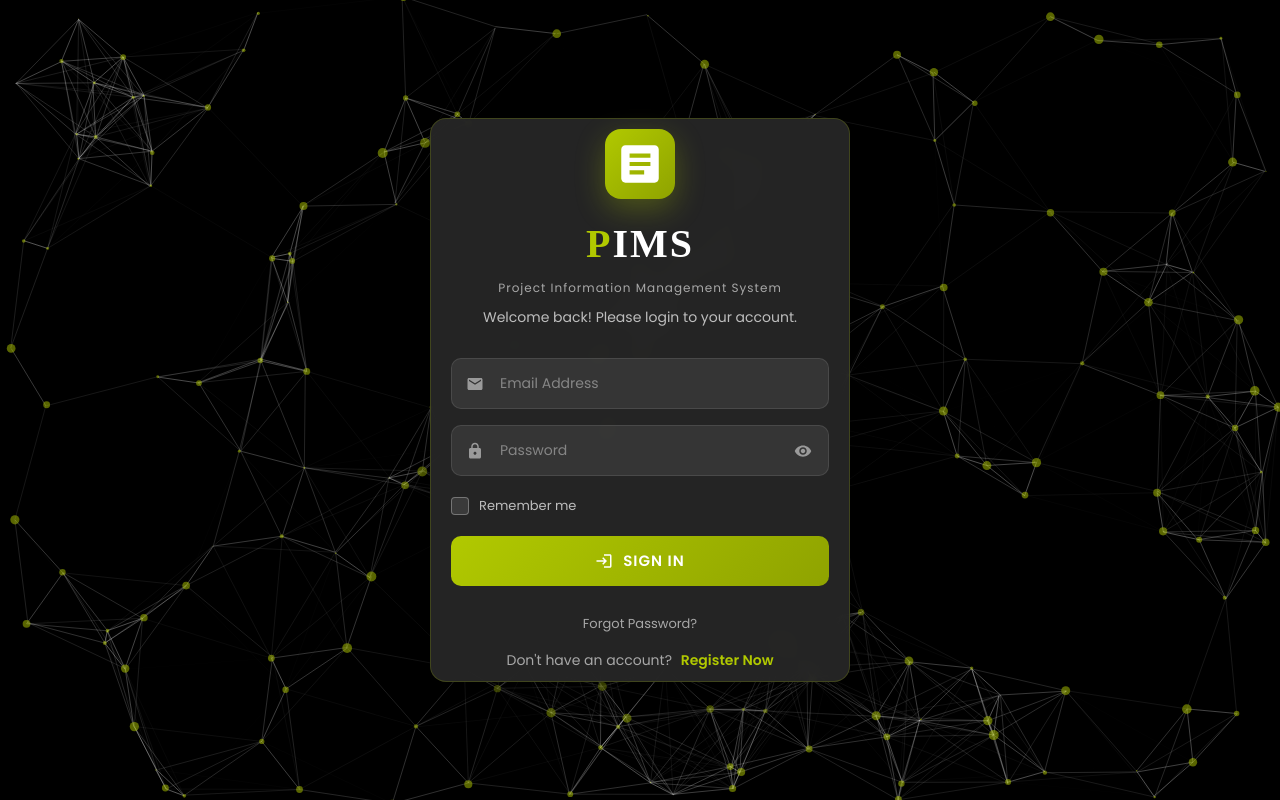
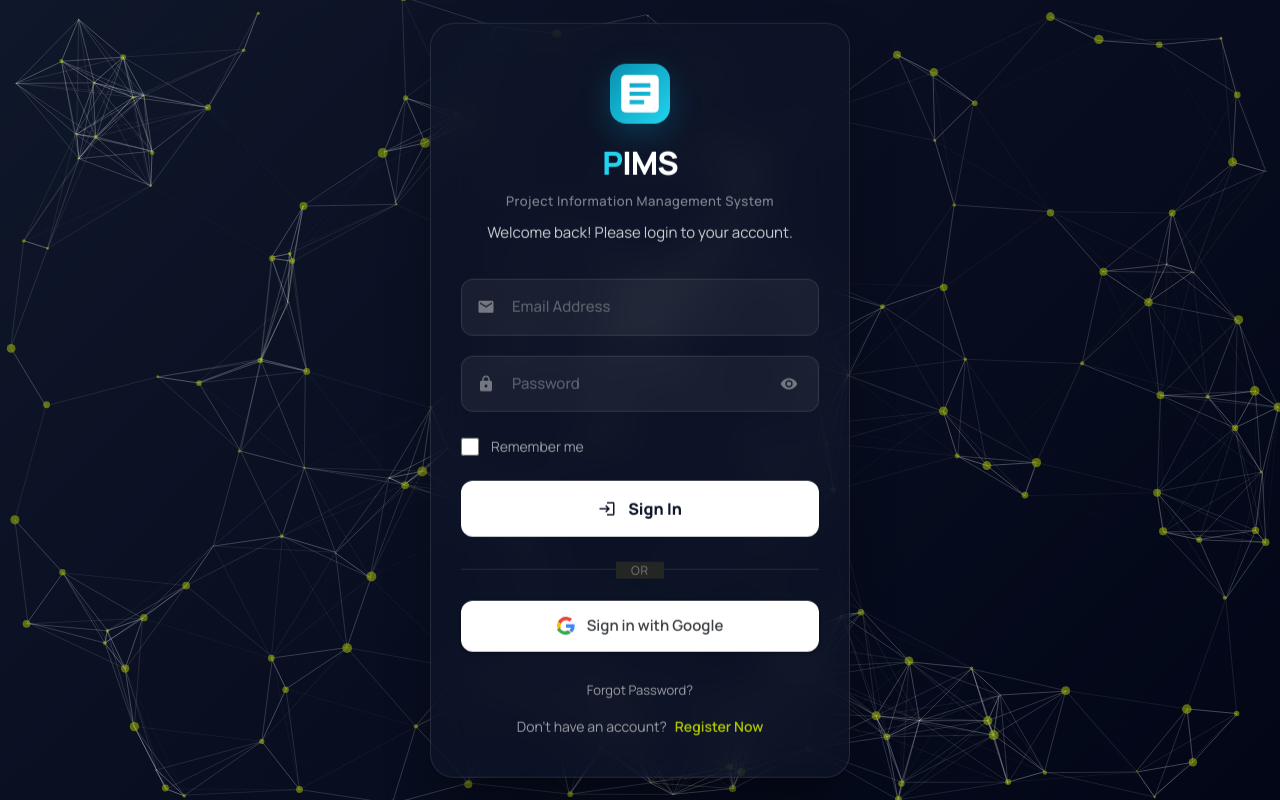
Before and after one commit to mendz123/PIMS_CourseProject, a React (Vite) app in the folder PIMS_FE/pims_fe.client/: page /login in a window 1280 px wide. Built offline with nearby package versions, Linux system fonts and the light colour scheme; no server answers.

Commit message:
change tone

```diff
--- a/PIMS_FE/pims_fe.client/src/pages/Login/Login.css
+++ b/PIMS_FE/pims_fe.client/src/pages/Login/Login.css
@@ -1,17 +1,17 @@
 /* Login Page Styles - Full Screen */
-@import url('https://fonts.googleapis.com/css2?family=Poppins:wght@300;400;500;600;700&display=swap');
+@import url("https://fonts.googleapis.com/css2?family=Poppins:wght@300;400;500;600;700&display=swap");
 
 .login-page {
   width: 100vw;
   height: 100vh;
-    background: black;
+  background: linear-gradient(135deg, #0f172a 0%, #020617 100%);
   position: fixed;
   top: 0;
   left: 0;
   margin: 0;
   padding: 0;
   overflow: hidden;
-    font-family: 'Poppins', sans-serif;
+  font-family: "Manrope", sans-serif;
 }
 
 #login-box {
@@ -23,13 +23,13 @@
   max-width: 95vw;
 
   margin: 0 auto;
-    background: rgba(38, 38, 38, 0.95);
-    padding: 10px 20px;
+  background: rgba(15, 23, 42, 0.6);
+  padding: 40px 30px;
   z-index: 9999;
-    border-radius: 16px;
-    box-shadow: 0 25px 50px rgba(0, 0, 0, 0.5);
-    backdrop-filter: blur(10px);
-    border: 1px solid rgba(177, 201, 0, 0.2);
+  border-radius: 24px;
+  box-shadow: 0 25px 50px -12px rgba(0, 0, 0, 0.5);
+  backdrop-filter: blur(20px);
+  border: 1px solid rgba(255, 255, 255, 0.1);
 }
 
 /* Logo Section */
@@ -39,15 +39,15 @@
 }
 
 #login-box .logo .logo-icon {
-    width: 70px;
-    height: 70px;
-    background: linear-gradient(135deg, #b1c900 0%, #8fa300 100%);
+  width: 60px;
+  height: 60px;
+  background: linear-gradient(135deg, #0891b2 0%, #22d3ee 100%);
   border-radius: 16px;
   display: flex;
   align-items: center;
   justify-content: center;
   margin: 0 auto 15px;
-    box-shadow: 0 10px 30px rgba(177, 201, 0, 0.3);
+  box-shadow: 0 10px 30px rgba(8, 145, 178, 0.3);
 }
 
 #login-box .logo .logo-icon svg {
@@ -55,32 +55,33 @@
 }
 
 #login-box .logo .logo-caption {
-    font-family: 'Poiret One', cursive;
+  font-family: "Manrope", sans-serif;
   color: white;
   text-align: center;
   margin: 0;
-    font-size: 2.5rem;
-    font-weight: 700;
-    letter-spacing: 2px;
+  font-size: 2rem;
+  font-weight: 800;
+  letter-spacing: -1px;
 }
 
 #login-box .logo .tweak {
-    color: #b1c900;
+  color: #22d3ee;
 }
 
 #login-box .logo .logo-subtitle {
-    color: rgba(255, 255, 255, 0.6);
-    font-size: 12px;
+  color: rgba(255, 255, 255, 0.5);
+  font-size: 13px;
   margin-top: 5px;
-    letter-spacing: 1px;
+  letter-spacing: 0.5px;
+  font-weight: 500;
 }
 
 /* Welcome Text */
 .welcome-text {
   text-align: center;
-    color: rgba(255, 255, 255, 0.7);
-    font-size: 14px;
-    margin-bottom: 25px;
+  color: rgba(255, 255, 255, 0.8);
+  font-size: 15px;
+  margin-bottom: 30px;
   padding: 0 10px;
 }
 
@@ -92,51 +93,53 @@
 /* Input Group with Icon */
 .input-group {
   position: relative;
-    margin-bottom: 16px;
+  margin-bottom: 20px;
 }
 
 .input-icon {
   position: absolute;
-    left: 15px;
+  left: 16px;
   top: 50%;
   transform: translateY(-50%);
-    color: rgba(255, 255, 255, 0.5);
+  color: rgba(255, 255, 255, 0.4);
   display: flex;
   align-items: center;
   z-index: 1;
+  transition: color 0.3s ease;
 }
 
 #login-box .controls input.form-control {
-    border-radius: 10px;
-    background: rgba(255, 255, 255, 0.08);
+  border-radius: 12px;
+  background: rgba(255, 255, 255, 0.05);
   border: 1px solid rgba(255, 255, 255, 0.1);
   color: white;
-    padding: 14px 15px;
+  padding: 16px 16px;
   width: 100%;
   box-sizing: border-box;
-    font-size: 14px;
+  font-size: 15px;
   transition: all 0.3s ease;
-    font-family: 'Poppins', sans-serif;
+  font-family: "Manrope", sans-serif;
+  font-weight: 500;
 }
 
 #login-box .controls input.form-control.with-icon {
-    padding-left: 48px;
+  padding-left: 50px;
 }
 
 #login-box .controls input.form-control.has-toggle {
-    padding-right: 48px;
+  padding-right: 50px;
 }
 
 /* Password Toggle Button */
 .password-toggle {
   position: absolute;
-    right: 12px;
+  right: 16px;
   top: 50%;
   transform: translateY(-50%);
   background: none;
   border: none;
   cursor: pointer;
-    color: rgba(255, 255, 255, 0.5);
+  color: rgba(255, 255, 255, 0.4);
   padding: 5px;
   display: flex;
   align-items: center;
@@ -145,7 +148,7 @@
 }
 
 .password-toggle:hover {
-    color: #b1c900;
+  color: #22d3ee;
 }
 
 .password-toggle:focus {
@@ -153,19 +156,19 @@
 }
 
 #login-box .controls input::placeholder {
-    color: rgba(255, 255, 255, 0.4);
+  color: rgba(255, 255, 255, 0.3);
 }
 
 #login-box .controls input:focus {
-    box-shadow: 0 0 0 3px rgba(177, 201, 0, 0.2);
-    background: rgba(255, 255, 255, 0.12);
+  box-shadow: 0 0 0 4px rgba(8, 145, 178, 0.15);
+  background: rgba(255, 255, 255, 0.08);
   outline: none;
-    border-color: #b1c900;
+  border-color: #0891b2;
 }
 
-#login-box .controls input:focus+.input-icon,
+#login-box .controls input:focus + .input-icon,
 .input-group:focus-within .input-icon {
-    color: #b1c900;
+  color: #22d3ee;
 }
 
 #login-box .controls input:disabled {
@@ -175,14 +178,14 @@
 
 /* Form Options (Checkbox) */
 .form-options {
-    margin: 20px 0;
+  margin: 24px 0;
 }
 
 .checkbox-label {
   display: flex;
   align-items: center;
-    color: rgba(255, 255, 255, 0.7);
-    font-size: 13px;
+  color: rgba(255, 255, 255, 0.6);
+  font-size: 14px;
   cursor: pointer;
   user-select: none;
 }
@@ -190,25 +193,21 @@
 .checkbox-label input[type="checkbox"] {
   width: 18px;
   height: 18px;
-    margin-right: 10px;
-    accent-color: #b1c900;
+  margin-right: 12px;
+  accent-color: #0891b2;
   cursor: pointer;
-    border-radius: 4px;
-    -webkit-appearance: none;
-    -moz-appearance: none;
-    appearance: none;
+  border-radius: 6px;
   background: rgba(255, 255, 255, 0.1);
   border: 1px solid rgba(255, 255, 255, 0.3);
-    position: relative;
 }
 
 .checkbox-label input[type="checkbox"]:checked {
-    background: #b1c900;
-    border-color: #b1c900;
+  background: #0891b2;
+  border-color: #0891b2;
 }
 
 .checkbox-label input[type="checkbox"]:checked::after {
-    content: '✓';
+  content: "✓";
   position: absolute;
   color: white;
   font-size: 12px;
@@ -219,9 +218,10 @@
 }
 
 .terms-link {
-    color: #b1c900;
+  color: #22d3ee;
   text-decoration: none;
   margin-left: 4px;
+  font-weight: 600;
 }
 
 .terms-link:hover {
@@ -230,29 +230,29 @@
 
 /* Submit Button */
 #login-box button.btn-custom {
-    border-radius: 10px;
+  border-radius: 12px;
   margin-top: 10px;
-    background: linear-gradient(135deg, #b1c900 0%, #8fa300 100%);
+  background: white;
   border: none;
-    color: white;
-    font-weight: 600;
-    padding: 14px 20px;
+  color: #0f172a;
+  font-weight: 800;
+  padding: 16px 20px;
   width: 100%;
   cursor: pointer;
-    font-size: 15px;
+  font-size: 16px;
   transition: all 0.3s ease;
-    text-transform: uppercase;
-    letter-spacing: 1px;
+  text-transform: none;
+  letter-spacing: 0;
   display: flex;
   align-items: center;
   justify-content: center;
-    gap: 10px;
-    font-family: 'Poppins', sans-serif;
+  gap: 12px;
+  font-family: "Manrope", sans-serif;
 }
 
 #login-box button.btn-custom:hover:not(:disabled) {
-    background: linear-gradient(135deg, #c8e000 0%, #a3b800 100%);
-    box-shadow: 0 10px 30px rgba(177, 201, 0, 0.3);
+  background: #f8fafc;
+  box-shadow: 0 10px 25px -5px rgba(255, 255, 255, 0.2);
   transform: translateY(-2px);
 }
 
@@ -347,7 +347,7 @@
 }
 
 .divider::before {
-    content: '';
+  content: "";
   position: absolute;
   top: 50%;
   left: 0;
@@ -400,6 +400,53 @@
   letter-spacing: 0.5px;
 }
 
+/* Google Button */
+.btn-google {
+  border-radius: 12px;
+  background: white;
+  border: none;
+  color: #3c4043;
+  font-weight: 600;
+  padding: 14px 20px;
+  width: 100%;
+  cursor: pointer;
+  font-size: 15px;
+  transition: all 0.2s ease;
+  display: flex;
+  align-items: center;
+  justify-content: center;
+  gap: 12px;
+  font-family: "Manrope", sans-serif;
+  position: relative;
+  box-shadow:
+    0 1px 3px rgba(0, 0, 0, 0.12),
+    0 1px 2px rgba(0, 0, 0, 0.24);
+}
+
+.btn-google:hover:not(:disabled) {
+  background: #f8fafc;
+  box-shadow:
+    0 2px 4px rgba(0, 0, 0, 0.12),
+    0 2px 3px rgba(0, 0, 0, 0.24);
+  transform: translateY(-1px);
+}
+
+.btn-google:active:not(:disabled) {
+  background: #eceff1;
+  transform: translateY(0);
+}
+
+.btn-google:disabled {
+  opacity: 0.7;
+  cursor: not-allowed;
+}
+
+.google-icon-wrapper {
+  display: flex;
+  align-items: center;
+  justify-content: center;
+}
+
 /* Utilities */
 .center-block {
   display: block;
--- a/PIMS_FE/pims_fe.client/src/pages/Login/Login.tsx
+++ b/PIMS_FE/pims_fe.client/src/pages/Login/Login.tsx
@@ -534,6 +534,46 @@ const Login = () => {
             )}
           </button>
 
+          {/* Social Login Divider */}
+          {mode === "login" && (
+            <>
+              <div className="divider">
+                <span>OR</span>
+              </div>
+
+              {/* Google Login Button */}
+              <button type="button" className="btn-google" disabled={isLoading}>
+                <div className="google-icon-wrapper">
+                  <svg
+                    version="1.1"
+                    xmlns="http://www.w3.org/2000/svg"
+                    viewBox="0 0 48 48"
+                    width="18px"
+                    height="18px"
+                  >
+                    <path
+                      fill="#EA4335"
+                      d="M24 9.5c3.54 0 6.71 1.22 9.21 3.6l6.85-6.85C35.9 2.38 30.47 0 24 0 14.62 0 6.51 5.38 2.56 13.22l7.98 6.19C12.43 13.72 17.74 9.5 24 9.5z"
+                    />
+                    <path
+                      fill="#4285F4"
+                      d="M46.98 24.55c0-1.57-.15-3.09-.38-4.55H24v9.02h12.94c-.58 2.96-2.26 5.48-4.78 7.18l7.73 6c4.51-4.18 7.09-10.36 7.09-17.65z"
+                    />
+                    <path
+                      fill="#FBBC05"
+                      d="M10.53 28.59c-.48-1.45-.76-2.99-.76-4.59s.27-3.14.76-4.59l-7.98-6.19C.92 16.46 0 20.12 0 24c0 3.88.92 7.54 2.56 10.78l7.97-6.19z"
+                    />
+                    <path
+                      fill="#34A853"
+                      d="M24 48c6.48 0 10.86-2.16 12.81-5.82l-7.73-6c-2.15 1.45-4.92 2.3-8.16 2.3-6.26 0-11.57-4.22-13.47-9.91l-7.98 6.19C6.51 42.62 14.62 48 24 48z"
+                    />
+                  </svg>
+                </div>
+                <span>Sign in with Google</span>
+              </button>
+            </>
+          )}
+
           {/* Form Footer */}
           <div className="form-footer">
             {mode === "login" && (
```
Lines whose indentation alone changed are shown as unchanged.
